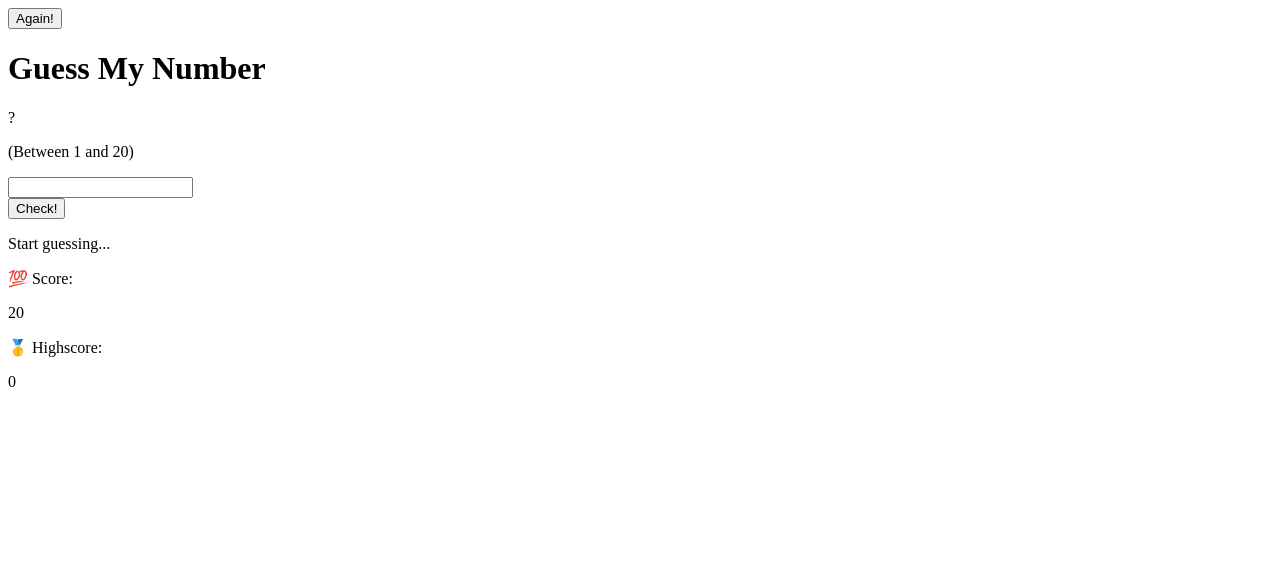
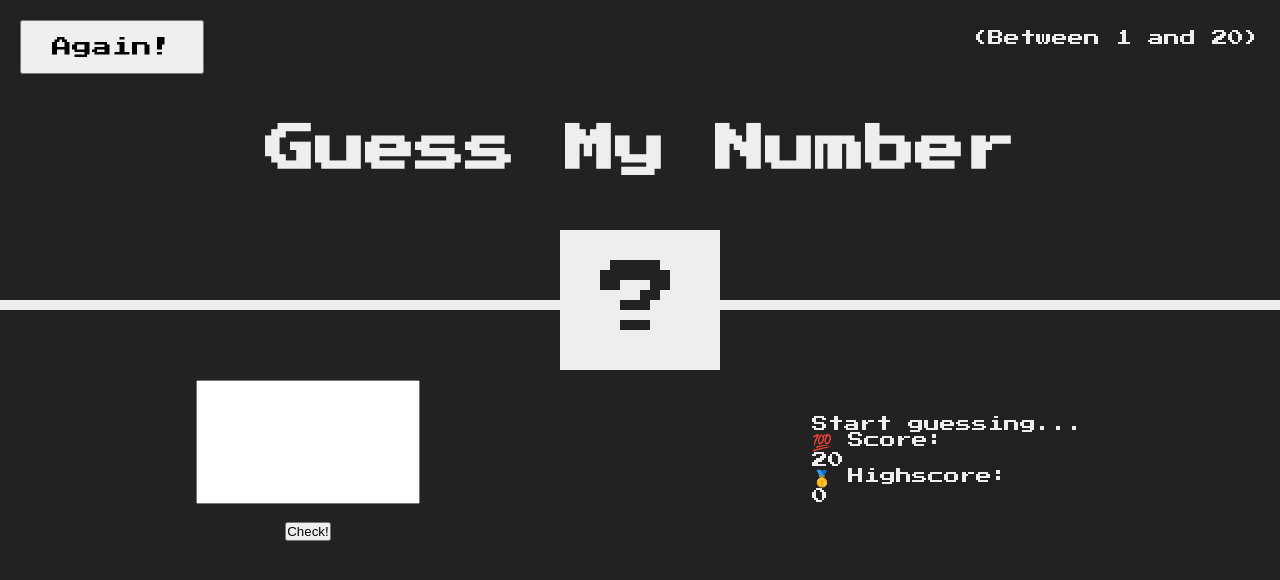
Before and after one commit to Kal-El89/guessMyNumber, a plain HTML site: page index.html in a window 1280 px wide. Drawn offline with Linux system fonts and the light colour scheme.

Commit message:
Feat: add style.css and header css

```diff
--- a/index.html
+++ b/index.html
@@ -4,6 +4,10 @@
         <meta charset="UTF-8" />
         <meta http-equiv="X-UA-Compatible" content="IE=edge" />
         <meta name="viewport" content="width=device-width, initial-scale=1.0" />
+        <link rel="preconnect" href="https://fonts.googleapis.com">
+        <link rel="preconnect" href="https://fonts.gstatic.com" crossorigin>
+        <link href="https://fonts.googleapis.com/css2?family=Press+Start+2P&display=swap" rel="stylesheet">
+        <link rel="stylesheet" type="text/css" href="style.css"/>
         <title>Document</title>
     </head>
     <body>
@@ -15,8 +19,8 @@
         </header>
         <main>
             <section>
-                <div class="left">
-                    <div class="check">
+                <div class="checkScore">
+                    <div class="left">
                         <input type="number" class="inputNumber" /><br />
                         <button class="checkBox">Check!</button>
                     </div>
--- /dev/null
+++ b/style.css
@@ -0,0 +1,65 @@
+* {
+  margin: 0;
+  padding: 0;
+  box-sizing: inherit;
+}
+body {
+  font-family: "Press Start 2P", cursive;
+  background-color: #222;
+  color: #eee;
+}
+
+header {
+  height: 300px;
+  border-bottom: 10px solid #eee;
+  position: relative;
+}
+.againBox {
+  padding: 15px 30px;
+  font-size: 20px;
+  font-family: "Press Start 2P", cursive;
+  position: absolute;
+  top: 20px;
+  left: 20px;
+}
+.between {
+  position: absolute;
+  right: 20px;
+  top: 30px;
+}
+.question {
+  color: #222;
+  background-color: #eee;
+  padding: 30px 40px;
+  position: absolute;
+  font-size: 80px;
+  left: 50%;
+  bottom: 0;
+  transform: translate(-50%, 50%);
+}
+.guess {
+  position: absolute;
+  top: 50%;
+  left: 50%;
+  transform: translate(-50%, -50%);
+  text-align: center;
+  width: 100%;
+  font-size: 50px;
+}
+.checkScore {
+  display: flex;
+  justify-content: space-around;
+  align-items: center;
+  height: 300px;
+}
+.inputNumber {
+  font-size: 70px;
+  width: 200px;
+  display: block;
+  height: 100px;
+  padding: 10px;
+  text-align: center;
+}
+.left {
+  text-align: center;
+}
```
